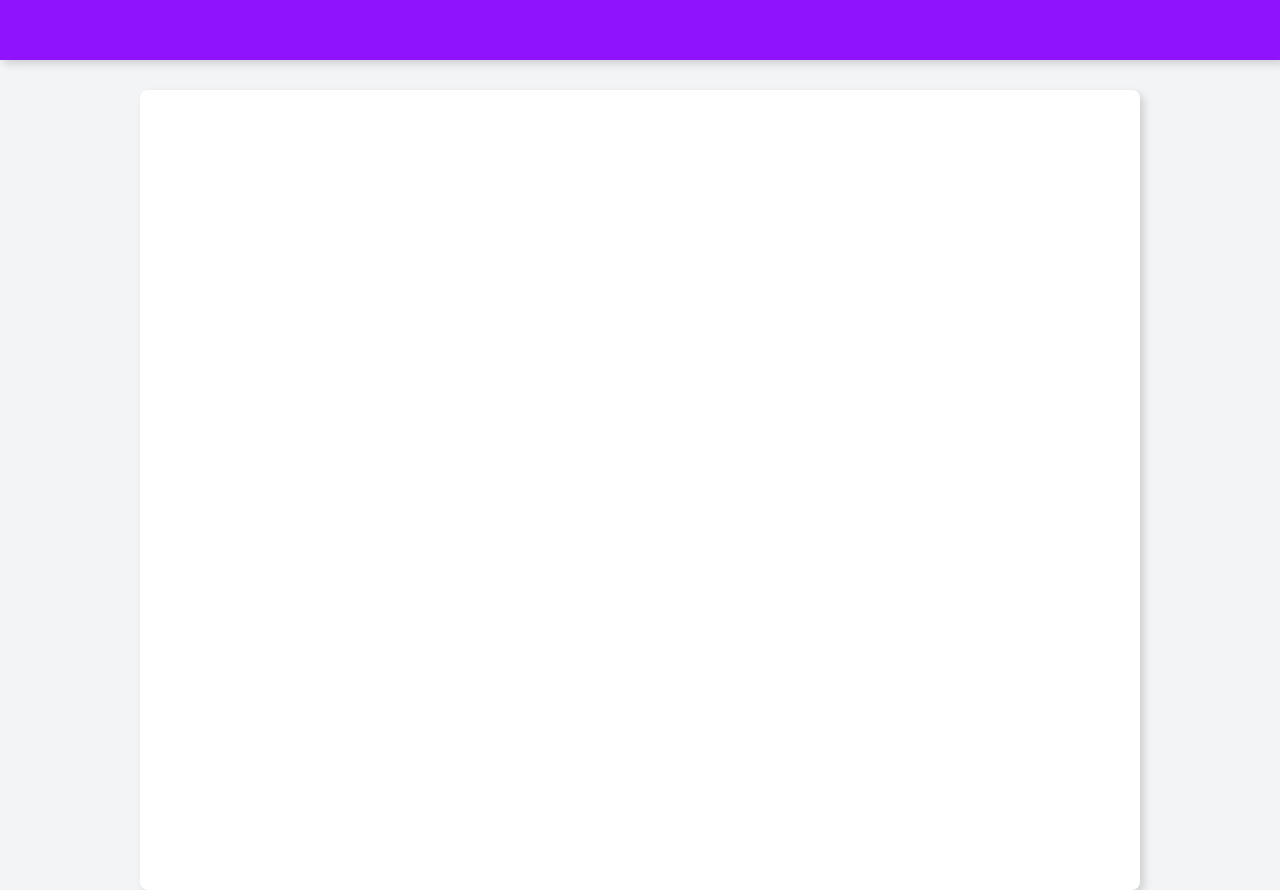
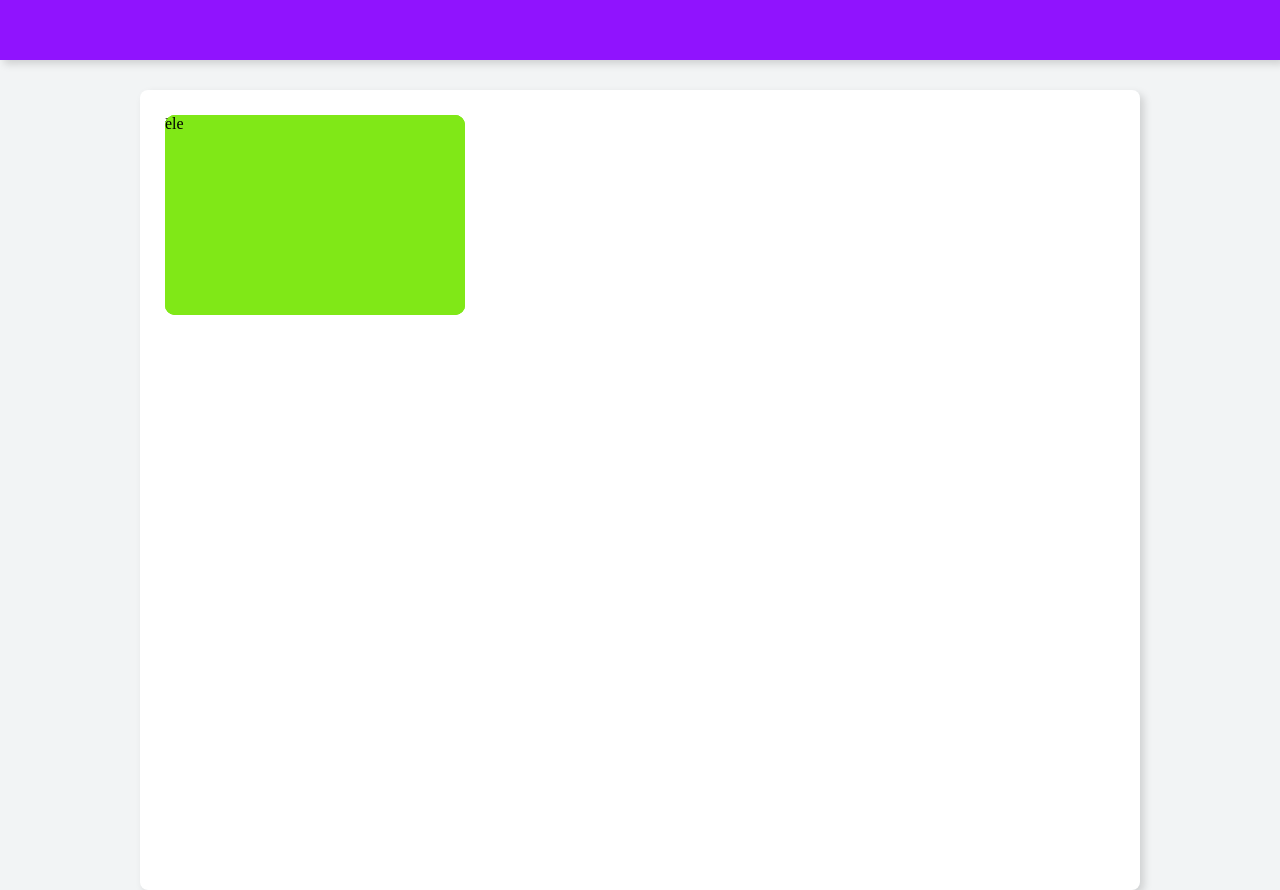
Before and after one commit to Guilherme19884/treinos-Css, a plain HTML site: page aulas html e css Udemy/index.html in a window 1280 px wide. Drawn offline with Linux system fonts and the light colour scheme.

Commit message:
tentativa mais falha 01

```diff
--- a/aulas html e css Udemy/index.html
+++ b/aulas html e css Udemy/index.html
@@ -13,9 +13,9 @@
     <header></header>
 
     <main>
-      <div></div>
-      <div></div>
-      <div></div>
+      <div class="box">Eu</div>
+      <div class="box">tu</div>
+      <div class="box">ele</div>
       <div></div>
       <div></div>
       <div></div>
--- a/aulas html e css Udemy/style.css
+++ b/aulas html e css Udemy/style.css
@@ -24,3 +24,15 @@ main {
   margin-right: auto;
   box-shadow: 4px 4px 8px rgba(0, 0, 0, 0.15);
 }
+
+.box {
+  width: 300px;
+  height: 200px;
+  display: block;
+  background-color: #80e817;
+  border-radius: 10px;
+  margin-left: 25px;
+  margin-top: 25px;
+  position: absolute; /* quer dizer que o elemnto está posicionado abs*/
+  display: inline-block;
+}
```
